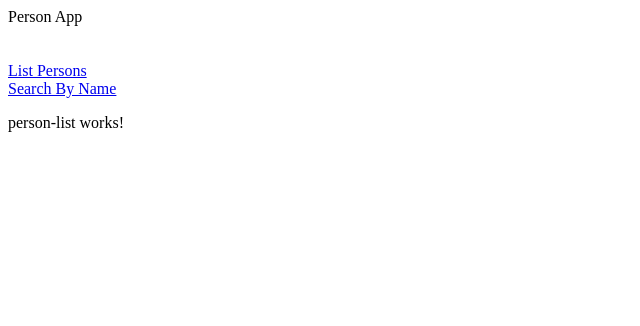
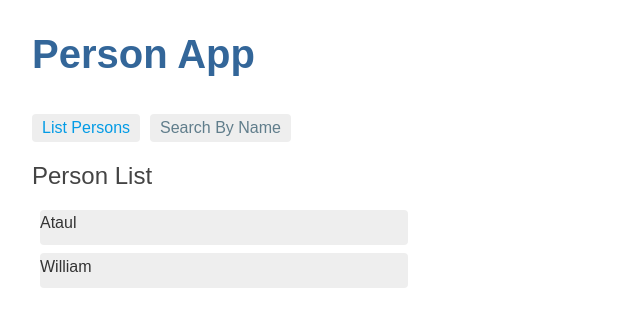
Before and after one commit to ataulqadoos/person-ui, an Angular app: page /list in a window 1280 px wide. Shown: the top 326 px of the page, without its empty margins (0-640 px from the left). Built offline with nearby package versions, Linux system fonts and the light colour scheme.

Commit message:
Work in progress - Person list component

```diff
--- a/src/app/app-routing.module.ts
+++ b/src/app/app-routing.module.ts
@@ -6,7 +6,8 @@ import {PersonSearchComponent} from "./person-search/person-search.component";
 
 const routes: Routes = [
   { path: 'list', component: PersonListComponent},
-  { path: 'search', component: PersonSearchComponent}
+  { path: 'search', component: PersonSearchComponent},
+  { path: '', redirectTo: '/', pathMatch: 'full' }
 ];
 
 @NgModule({
--- a/src/app/app.component.html
+++ b/src/app/app.component.html
@@ -1,5 +1,6 @@
-Person App
-<br/><br/><br/>
-<div><a href="#" routerLink="/list">List Persons</a></div>
-<div><a href="#" routerLink="/search">Search By Name</a></div>
+<h1 class="title">Person App</h1>
+<nav>
+    <a routerLink="/list" routerLinkActive="active">List Persons</a>
+    <a routerLink="/search" routerLinkActive="active">Search By Name</a>
+</nav>
 <router-outlet></router-outlet>
--- a/src/app/person-list/person-list.component.css
+++ b/src/app/person-list/person-list.component.css
@@ -0,0 +1,79 @@
+/* CrisisListComponent's private CSS styles */
+.persons {
+    margin: 0 0 2em 0;
+    list-style-type: none;
+    padding: 0;
+    width: 24em;
+}
+.persons li {
+    position: relative;
+    cursor: pointer;
+    background-color: #EEE;
+    margin: .5em;
+    padding: .3em 0;
+    height: 1.6em;
+    border-radius: 4px;
+}
+
+.persons li:hover {
+    color: #607D8B;
+    background-color: #DDD;
+    left: .1em;
+}
+
+.persons a {
+    color: #888;
+    text-decoration: none;
+    display: block;
+}
+
+.persons a:hover {
+    color:#607D8B;
+}
+
+.persons .badge {
+    display: inline-block;
+    font-size: small;
+    color: white;
+    padding: 0.8em 0.7em 0 0.7em;
+    background-color: #607D8B;
+    line-height: 1em;
+    position: relative;
+    left: -1px;
+    top: -4px;
+    height: 1.8em;
+    min-width: 16px;
+    text-align: right;
+    margin-right: .8em;
+    border-radius: 4px 0 0 4px;
+}
+
+button {
+    background-color: #eee;
+    border: none;
+    padding: 5px 10px;
+    border-radius: 4px;
+    cursor: pointer;
+    cursor: hand;
+    font-family: Arial;
+}
+
+button:hover {
+    background-color: #cfd8dc;
+}
+
+button.delete {
+    position: relative;
+    left: 194px;
+    top: -32px;
+    background-color: gray !important;
+    color: white;
+}
+
+.persons li.selected {
+    background-color: #CFD8DC;
+    color: white;
+}
+.persons li.selected:hover {
+    background-color: #BBD8DC;
+}
--- a/src/app/person-list/person-list.component.html
+++ b/src/app/person-list/person-list.component.html
@@ -1 +1,9 @@
-<p>person-list works!</p>
+<h2>Person List</h2>
+<ul class="persons">
+    <li>
+        Ataul
+    </li>
+    <li>
+        William
+    </li>
+</ul>
--- a/src/styles.css
+++ b/src/styles.css
@@ -1 +1,72 @@
-/* You can add global styles to this file, and also import other style files */
+/* Global Styles */
+h1 {
+    color: #369;
+    font-family: Arial, Helvetica, sans-serif;
+    font-size: 250%;
+}
+h2, h3 {
+    color: #444;
+    font-family: Arial, Helvetica, sans-serif;
+    font-weight: lighter;
+}
+body {
+    margin: 2em;
+}
+body, input[text], button {
+    color: #333;
+    font-family: Cambria, Georgia;
+}
+a {
+    cursor: pointer;
+    cursor: hand;
+}
+button {
+    font-family: Arial;
+    background-color: #eee;
+    border: none;
+    padding: 5px 10px;
+    border-radius: 4px;
+    cursor: pointer;
+    cursor: hand;
+}
+button:hover {
+    background-color: #cfd8dc;
+}
+button:disabled {
+    background-color: #eee;
+    color: #aaa;
+    cursor: auto;
+}
+
+/* Navigation link styles */
+nav a {
+    padding: 5px 10px;
+    text-decoration: none;
+    margin-right: 10px;
+    margin-top: 10px;
+    display: inline-block;
+    background-color: #eee;
+    border-radius: 4px;
+}
+nav a:visited, a:link {
+    color: #607D8B;
+}
+nav a:hover {
+    color: #039be5;
+    background-color: #CFD8DC;
+}
+nav a.active {
+    color: #039be5;
+}
+
+/* everywhere else */
+* {
+    font-family: Arial, Helvetica, sans-serif;
+}
+
+
+/*
+Copyright Google LLC. All Rights Reserved.
+Use of this source code is governed by an MIT-style license that
+can be found in the LICENSE file at http://angular.io/license
+*/
```
